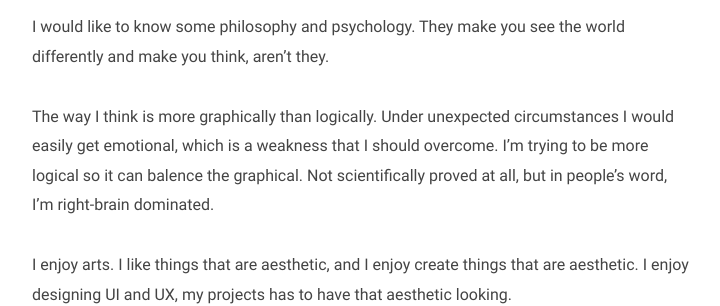
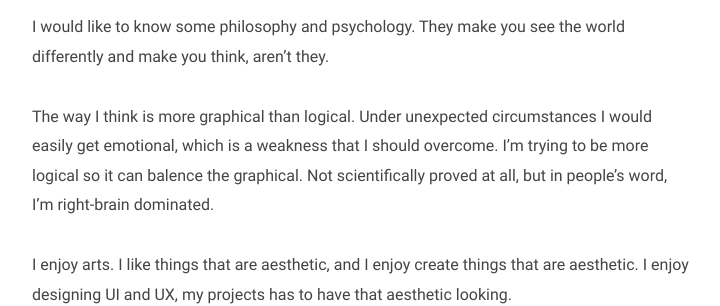
Before and after one commit to cloudyyoung/www.cloudyyoung.com, a Jekyll site: the page built from about.md, in a window 1280 px wide. Shown: the part 1489-1795 px from the top of the page, without its empty margins (278-998 px from the left). Built offline with Jekyll 4.4.1, drawn with Linux system fonts in a browser that asks for light colours.

Commit message:
Update about.md

```diff
--- a/about.md
+++ b/about.md
@@ -28,7 +28,7 @@ My classmate from high school once said I'm a potential gay. I mean, it's not wr
 
 I would like to know some philosophy and psychology. They make you see the world differently and make you think, aren't they.
 
-The way I think is more graphically than logically. Under unexpected circumstances I would easily get emotional, which is a weakness that I should overcome. I'm trying to be more logical so it can balence the graphical. Not scientifically proved at all, but in people's word, I'm right-brain dominated.
+The way I think is more graphical than logical. Under unexpected circumstances I would easily get emotional, which is a weakness that I should overcome. I'm trying to be more logical so it can balence the graphical. Not scientifically proved at all, but in people's word, I'm right-brain dominated.
 
 I enjoy arts. I like things that are aesthetic, and I enjoy create things that are aesthetic. I enjoy designing UI and UX, my projects has to have that aesthetic looking.
 
```
